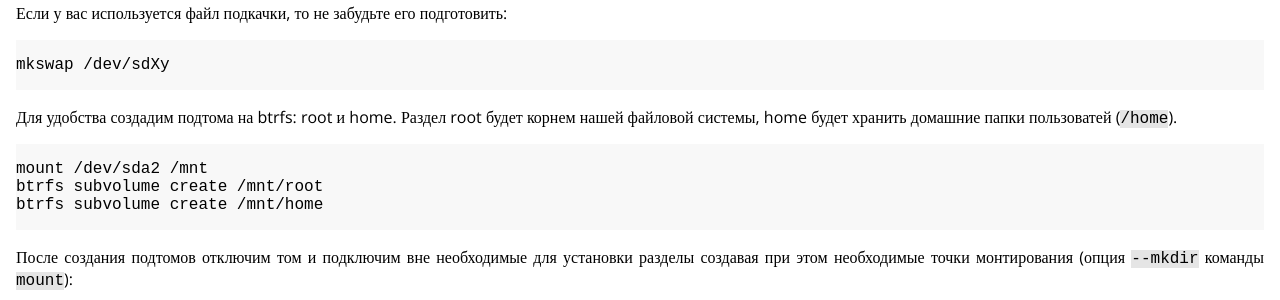
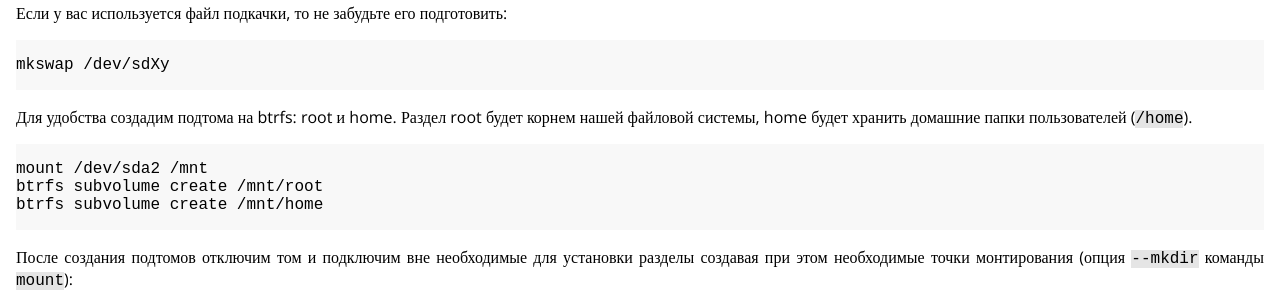
Before and after one commit to fsa/site, a Jekyll site: the page built from _posts/2022-10-29-archlinux.md, in a window 1280 px wide and 900 px high, scrolled down 769 px. Shown: the part 154-454 px from the top of the window. Built offline with Jekyll 4.4.1, drawn with Linux system fonts in a browser that asks for light colours; some of the changed text lies outside the part shown.

Commit message:
Исправление опечаток.

````diff
--- a/_posts/2022-10-29-archlinux.md
+++ b/_posts/2022-10-29-archlinux.md
@@ -3,7 +3,7 @@
 title: Установка Archlinux
 date: 2022-10-29 02:01:00 +0700
 tags: [Archlinux, btrfs, EFI]
-excerpt: Ради интереса решил поставить Archlinux на btrfs на компьютер у EFI
+excerpt: Ради интереса решил поставить Archlinux на btrfs на компьютер с EFI
 ---
 
 Давно смотрю в сторону Archlinux. Даже пробовал использовать его вместо Ubuntu. Но что-то пошло не так, и я перешёл на Gentoo. В Gentoo тоже что-то пошло не так, но я разобрался и правильно поставил драйвер на видеокарту. Однако решил уже не возвращаться в Archlinux. Спустя много лет решил попробовать хотя бы установить систему на виртуальную машину.
@@ -40,7 +40,7 @@
 mkswap /dev/sdXy
 ```
 
-Для удобства создадим подтома на btrfs: root и home. Раздел root будет корнем нашей файловой системы, home будет хранить домашние папки пользоватей (`/home`).
+Для удобства создадим подтома на btrfs: root и home. Раздел root будет корнем нашей файловой системы, home будет хранить домашние папки пользователей (`/home`).
 
 ```bash
 mount /dev/sda2 /mnt
````
Also changed, not shown: other parts of _posts/2022-10-29-archlinux.md (+1 -1 lines).
